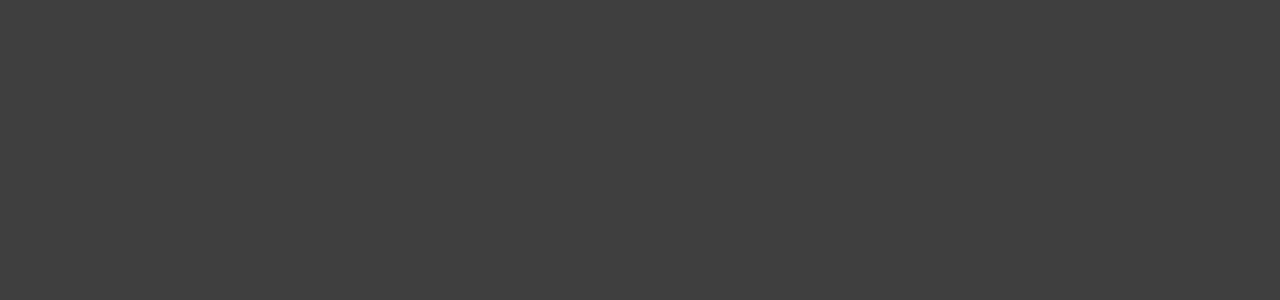
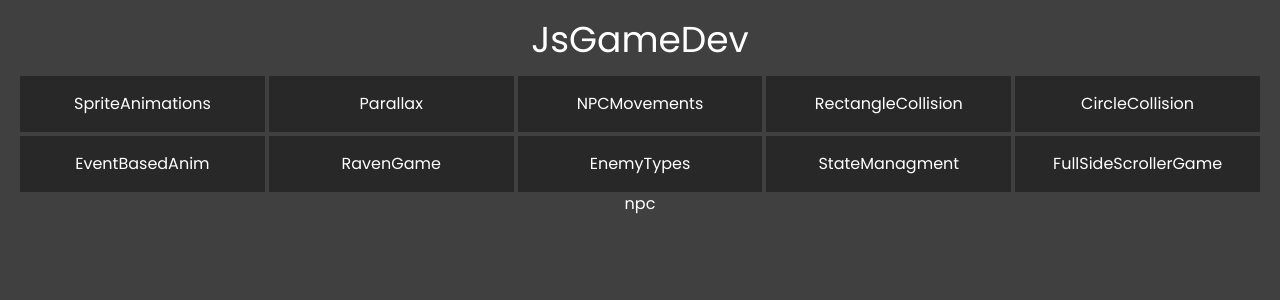
Before and after one commit to visotoniki9-zz/js-game-dev, a React (Vite) app: page /NPCMovements in a window 1280 px wide. Before the commit this address had no page. Shown: the top 300 px of the page. Built offline with nearby package versions, Linux system fonts and the light colour scheme.

Commit message:
Init NPCMovements

```diff
--- a/src/App.jsx
+++ b/src/App.jsx
@@ -24,9 +24,9 @@ function App() {
           </Link>
           <Link
             className="bg-[#282828] p-4 hover:bg-black"
-            to="/SpriteAnimations"
+            to="/NPCMovements"
           >
-            NpcMovements
+            NPCMovements
 
           </Link>
           <Link
--- a/src/main.jsx
+++ b/src/main.jsx
@@ -5,6 +5,7 @@ import { BrowserRouter, Routes, Route } from 'react-router-dom';
 import App from './App';
 import SpriteAnimations from './routes/SpriteAnimations';
 import Parallax from './routes/Parallax';
+import NPCMovements from './routes/NPCMovements';
 
 ReactDOM.render(
   <BrowserRouter>
@@ -13,6 +14,7 @@ ReactDOM.render(
         <Route path="/" element={<App />}>
           <Route path="SpriteAnimations" element={<SpriteAnimations />} />
           <Route path="Parallax" element={<Parallax />} />
+          <Route path="NPCMovements" element={<NPCMovements />} />
         </Route>
       </Routes>
     </React.StrictMode>
--- /dev/null
+++ b/src/routes/NPCMovements.jsx
@@ -0,0 +1,5 @@
+function NpcMovements() {
+  return <div>npc</div>;
+}
+
+export default NpcMovements;
```
